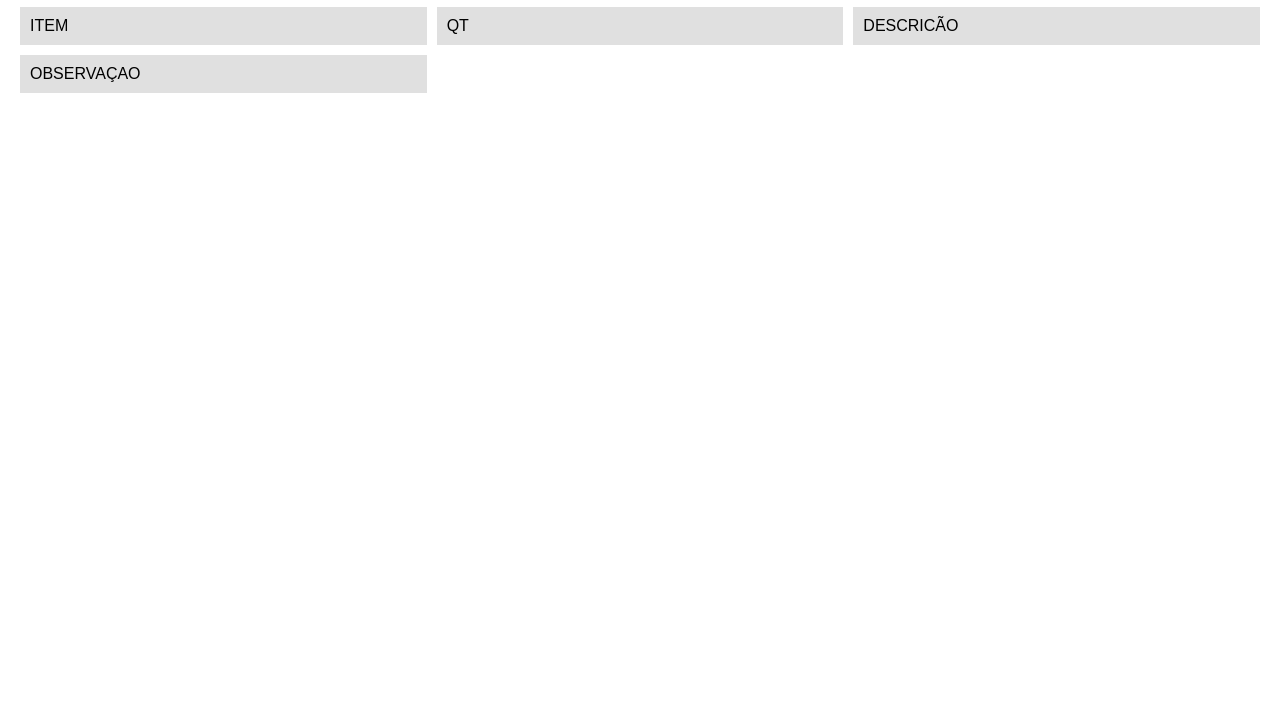
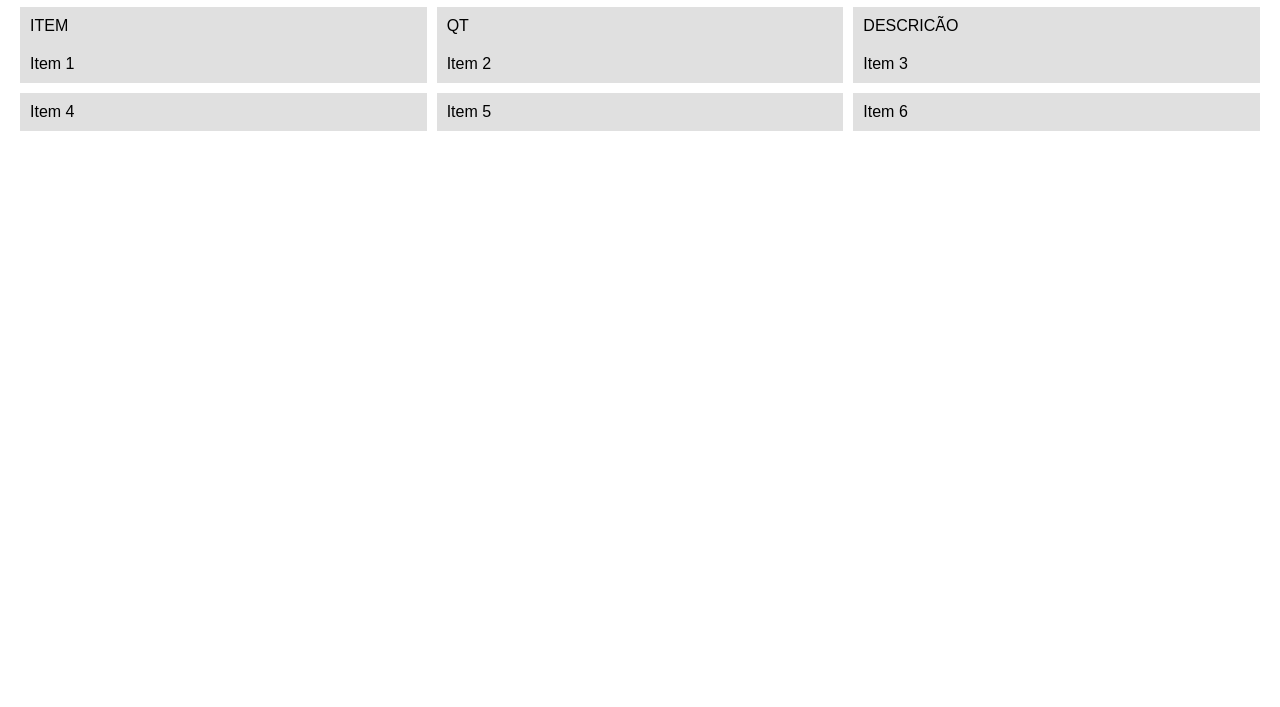
Before and after one commit to lucianogarciagpi/igreja, a plain HTML site: page index.html in a window 1280 px wide. Shown: the part 93-800 px from the top of the page. Drawn offline with Linux system fonts and the light colour scheme.

Commit message:
Update index.html

```diff
--- a/index.html
+++ b/index.html
@@ -43,12 +43,21 @@
 <body>
   <h1>Lista de Compras</h1>
 
-  <div class="grid-container">
+<div class="grid-container">
   <div class="column">ITEM</div>
   <div class="column">QT</div>
   <div class="column">DESCRICÃO</div>
-  <div class="column">OBSERVAÇAO</div>
 </div>
+
+<div class="grid-container">
+  <div class="column">Item 1</div>
+  <div class="column">Item 2</div>
+  <div class="column">Item 3</div>
+  <div class="column">Item 4</div>
+  <div class="column">Item 5</div>
+  <div class="column">Item 6</div>
+</div>
+
 
 </body>
 </html>
```
